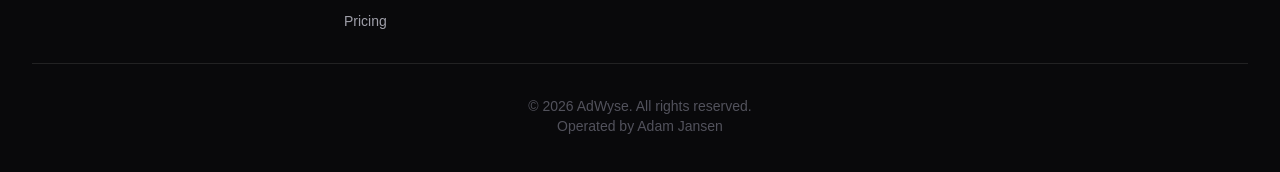
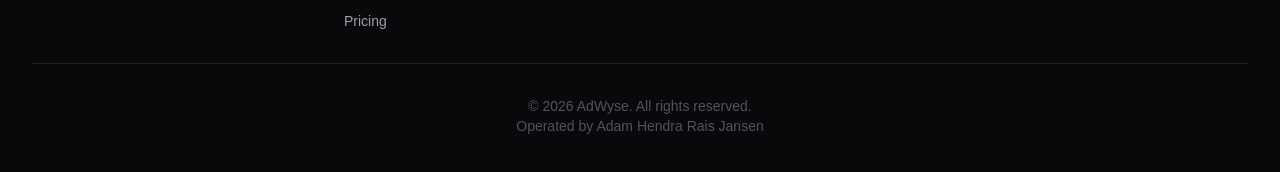
Before and after one commit to ajansen2/adwyse, a Next.js app: page /about in a window 1280 px wide. Shown: the part 2930-3102 px from the top of the page. Built offline with nearby package versions, Linux system fonts and the light colour scheme; no server answers.

Commit message:
Update footer with full legal name for Meta verification

```diff
--- a/components/ui/footer.tsx
+++ b/components/ui/footer.tsx
@@ -69,7 +69,7 @@ export function Footer() {
         <div className="border-t border-white/10 pt-8 text-center text-zinc-600 text-sm">
           © {new Date().getFullYear()} AdWyse. All rights reserved.
           <br />
-          Operated by Adam Jansen
+          Operated by Adam Hendra Rais Jansen
         </div>
       </div>
     </footer>
```
